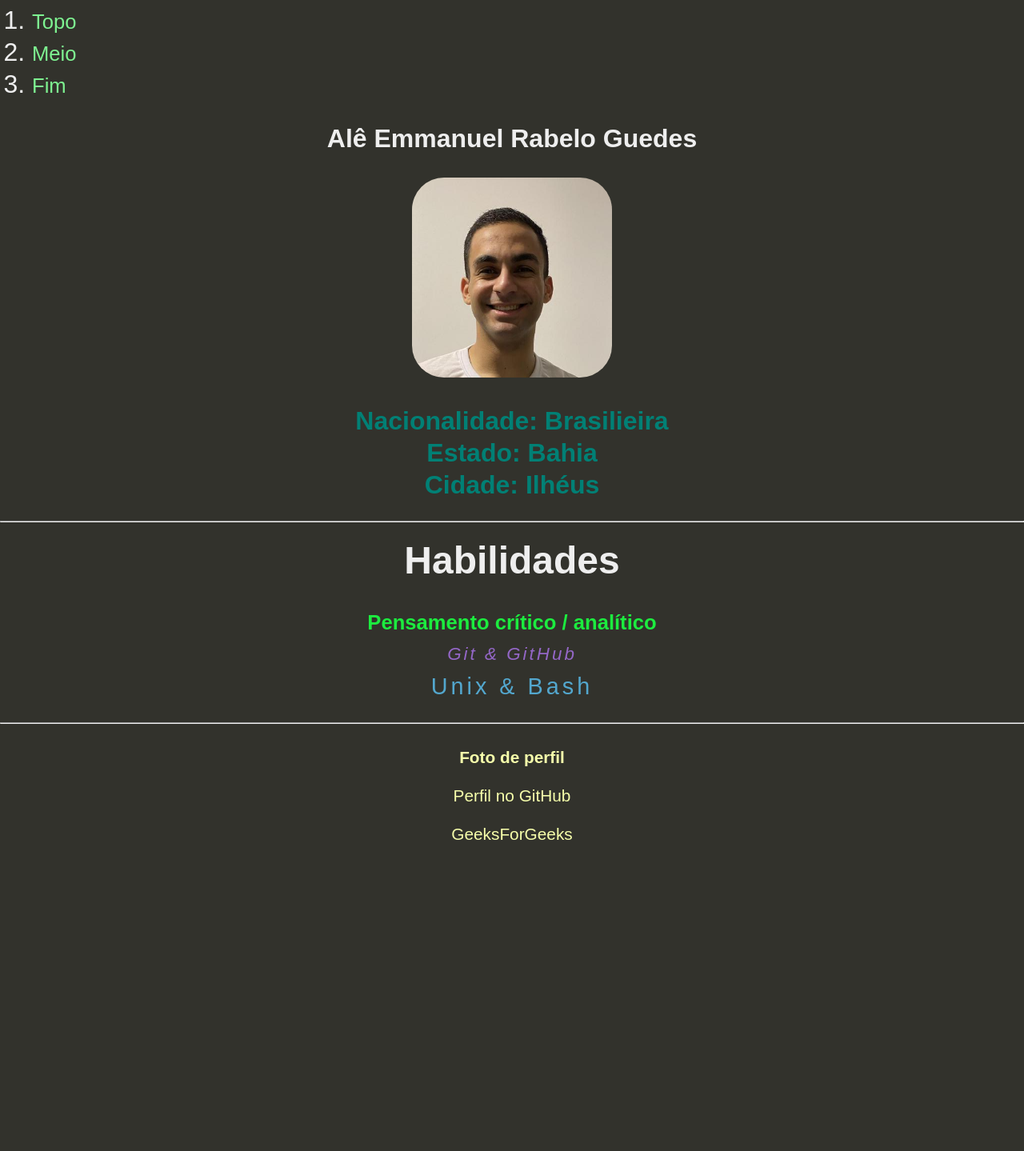
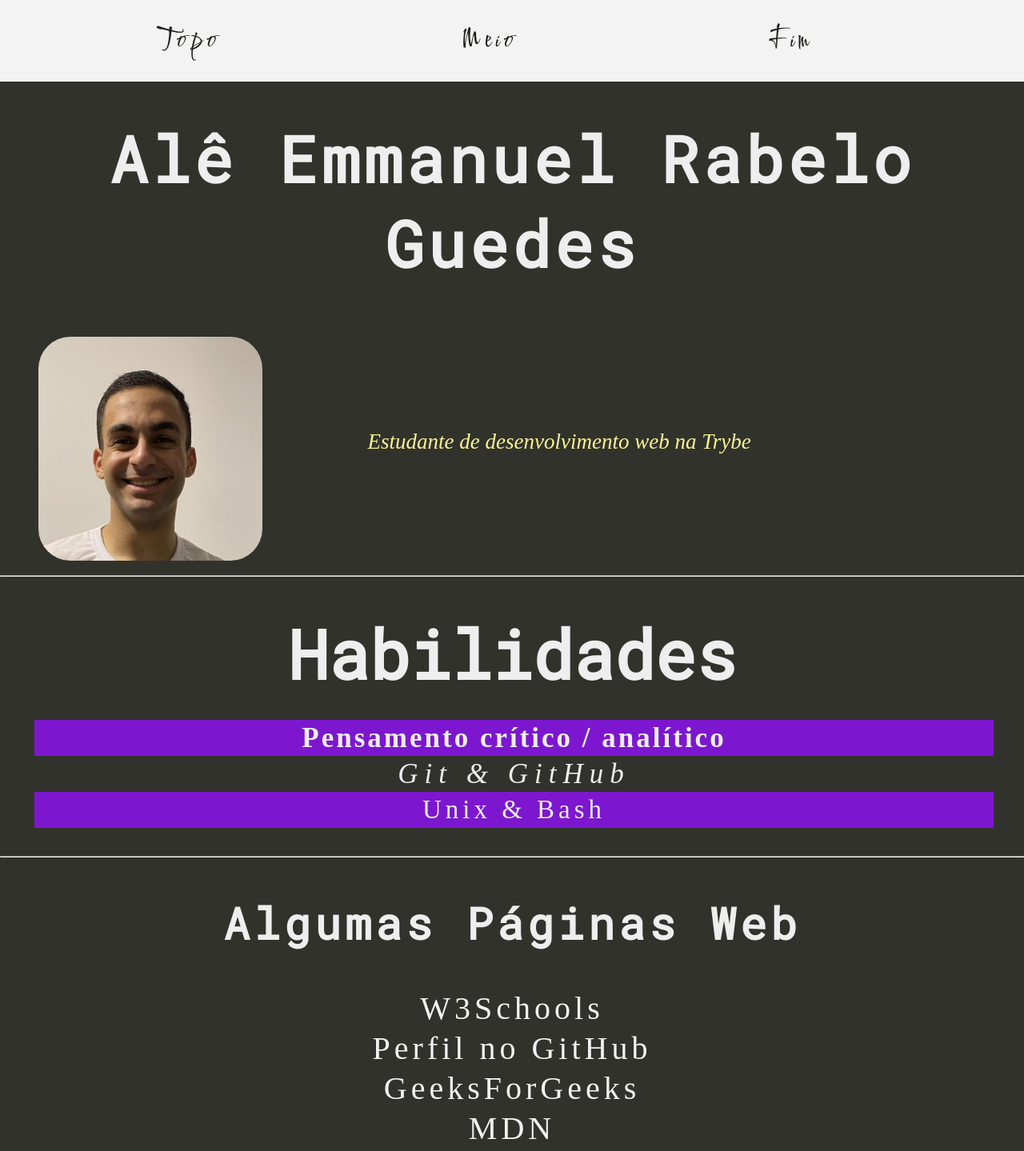
Before and after one commit to RabeloGuedes/rabeloguedes.github.io, a plain HTML site: page index.html in a window 1280 px wide. Shown: the whole page at 80% size. Before the commit the page ends 1085 px from the top, so only its background shows below. Drawn offline with Linux system fonts and the light colour scheme; a web font is replaced by a local one.

Commit message:
Atualiza o portfolio

```diff
--- a/index.html
+++ b/index.html
@@ -6,44 +6,68 @@
     <link rel="stylesheet" href="style.css">
     <link rel="preconnect" href="https://fonts.googleapis.com">
 <link rel="preconnect" href="https://fonts.gstatic.com" crossorigin>
-<link href="https://fonts.googleapis.com/css2?family=Roboto&display=swap" rel="stylesheet">
+<link href="https://fonts.googleapis.com/css2?family=Comforter&family=Roboto+Mono&family=Supermercado+One&display=swap" rel="stylesheet">
 </head>
 <body>
 
-    <ol id="index">
-        <li><a href="#topo">Topo</a></li>
-        <li><a href="#meio">Meio</a></li>
-        <li><a href="#fim">Fim</a></li>
-    </ol>
+    <header> <!-- "Header" -->
+        <ul id="index">
+            <li><a href="#top">Topo</a></li>
+            <li><a href="#middle">Meio</a></li>
+            <li><a href="#bottom">Fim</a></li>
+        </ul>
+    </header> <!-- "Header" -->
 
-    <h1 id="topo">Alê Emmanuel Rabelo Guedes</h1>
+    <hr id="top">
 
-    <img id="foto-de-perfil" src="images/Foto para perfil.jpeg" alt="Foto de Alê Emmanuel Rabelo Guedes">
+    <div id="page-top"> <!-- Page Top -->
 
-    <ul>
-        <li><h4>Nacionalidade: Brasilieira</h4></li>
-        <li><h4>Estado: Bahia</h4></li>
-        <li><h4>Cidade: Ilhéus</h4></li>
-    </ul>
+        <h1>Alê Emmanuel Rabelo Guedes</h1>
+
+        <div id="image-container">
+            <img id="profile-image" src="images/Foto para perfil.jpeg" alt="Foto de Alê Emmanuel Rabelo Guedes"><!-- Profil foto -->
+
+            <p id="description"> <!-- A description list -->
+                Estudante de desenvolvimento web na Trybe
+            </p> <!-- A description list -->
+
+        </div>
+    </div> <!-- Page Top -->
+
 
     <hr>
 
-    <h2 id="meio">Habilidades</h2>
-    <ol id>
-        <li id="ability1"><strong>Pensamento crítico / analítico</strong></li>
-        <li id="ability2"><em>Git & GitHub</em></li>
-        <li id="ability3">Unix & Bash</li>
-    </ol>
+
+    <div id="middle"> <!-- Middle of the page-->
+
+        <h2>Habilidades</h2>
+
+        <div id="abilitys-container">
+            <ul id="abilitys"> <!-- Abilitys' list-->
+                <li><strong>Pensamento crítico / analítico</strong></li>
+                <li><em>Git & GitHub</em></li>
+                <li>Unix & Bash</li>
+            </ul> <!-- Abilitys' list-->
+        </div> <!-- Abilitys' container -->
+
+    </div> <!-- Middle of the page-->
+
 
     <hr>
-    <div id="fim">
-        <a href="#foto-de-perfil"><b>Foto de perfil</b></a>
-        <br>
-        <br>
-        <a href="https://github.com/RabeloGuedes">Perfil no GitHub</a>
-        <br>
-        <br>
-        <a href="https://www.geeksforgeeks.org">GeeksForGeeks</a>
-    </div>
+
+
+    <div id="bottom"> <!-- Bottom of the page-->
+
+        <h2>Algumas Páginas Web</h2>
+
+        <div id="web-pages"> <!-- List of Web pages-->
+            <a href="https://www.w3schools.com" target="_blank">W3Schools</a>
+            <a href="https://github.com/RabeloGuedes" target="_blank">Perfil no GitHub</a>
+            <a href="https://www.geeksforgeeks.org" target="_blank">GeeksForGeeks</a>
+            <a href="https://developer.mozilla.org/" target="_blank">MDN</a>
+        </div>
+
+    </div> <!-- Bottom of the page-->
+
 </body>
 </html>
--- a/style.css
+++ b/style.css
@@ -1,91 +1,172 @@
-* {
-    margin: 0;
-    padding: 0;
-    font-family: sans-serif;
-}
-
+/* General Settings - Begin */
 
 body {
     background-color: #32322C;
     color: #eeeeee;
+    margin: 0;
+    padding: 0;
+}
+
+#page-top, #middle, #bottom {
+    padding: 0 3%;
+}
+
+/* General Settings - End */
+
+
+
+/* Header Settings - Begin */
+
+header {
+    background-color: #f3f3f3;
+    padding: 10px;
+    position: fixed;
+    display: block;
+    top: 0;
+    z-index: 1;
+    width: 100%;
+}
+
+
+#index li {
+    display: inline-block;
+    width: 30%;
     text-align: center;
 }
 
-#foto-de-perfil {
-    width: 250px;
-    border-radius: 40px;
-    margin-top: 30px;
-    display: inline-block;
+#index li a {
+    text-decoration: none;
+    color: #1f1f1b;
+    font-family: 'Comforter';
+    font-size: 35px;
+    letter-spacing: 5px;
+    transition: color 1s;
+    transition: background-color 1s;
+    display: block;
 }
 
-a {
-    text-decoration: none;
+#index li a:hover {
+    color:#f3f3f3;
+    background-color: #1f1f1b;
 }
 
-#topo {
-    font-family: sans-serif;
-    margin-top: 30px;
+/* Header Settings - End */
+
+
+
+/* Page's top's Settings - Begin */
+
+
+#page-top h1 {
+    font-family: 'Roboto Mono';
+    font-size: 80px;
+    letter-spacing: 5px;
+    text-align: center;
+    margin-top: 135px;
 }
 
-ul {
-    font-family: Roboto, sans-serif;
+#image-container {
+    height: 300px;
+    position: relative;
 }
 
-ul, ol {
-    font-size: 2em;
-    margin: 30px 0 25px 0;
+#profile-image {
+    float: left;
+    height: 280px;
+    padding: 10px;
+    border-radius: 50px;
 }
 
-ol > li {
-    line-height: 40px;
+#description {
+    font-family: 'Supermercado One';
+    font-size: 27px;
+    font-style: italic;
+    color: #f8f694;
+    text-align: center;
+    position: absolute;
+    left: 35%;
+    top: 33%;
 }
 
-ul > li > h4 {
-    color: rgb(0, 128, 117);
-    line-height: 40px;
+/* Page's top's Settings - End */
+
+
+
+/* Page's middle's Settings - Begin */
+
+#middle h2 {
+    text-align: center;
+    font-size: 85px;
+    font-family: 'Roboto Mono';
+    margin: 40px 0 0 0;
 }
 
-h2 {
-    font-size: 3em;
-    margin-top: 20px;
+#abilitys-container {
+    display: inline-block;
+    width: 100%;
 }
 
-
-#ability1 {
-    font-size: .8em;
-    color:rgb(28, 236, 63)
+#abilitys {
+    list-style: none;
+    font-size: 27px;
+    font-family: 'Supermercado One';
+    line-height: 45px;
+    text-align: center;
+    margin-left: -35px;
 }
 
-#ability2 {
-    font-size: .7em;
-    letter-spacing: 3px;
-    color:rgb(148, 103, 199)
+#abilitys li:nth-of-type(odd) {
+    background-color: rgb(124, 23, 207);
 }
 
-#ability3 {
-    font-size: .9em;
-    letter-spacing: 4px;
-    color: rgb(83, 167, 206);
+#abilitys li:nth-of-type(1) {
+    font-size: 35px;
+    letter-spacing: 3px;
 }
 
-#fim {
-    font-size: 1.3em;
-    margin-top: 30px;
-    margin-bottom: 30px;
+#abilitys li:nth-of-type(2) {
+    font-size: 35px;
+    letter-spacing: 8px;
 }
 
-#fim > a {
-    color:#f7ffab;
+#abilitys li:nth-of-type(3) {
+    font-size: 33px;
+    letter-spacing: 5px;
+}
+/* Page's middle's Settings - End */
+
+
+/* Page's bottom's Settings - Begin */
+
+#bottom {
+    text-align: center;
 }
 
-#index {
-    text-align: left;
-    margin-left: 40px;
-    margin-top: 5px;
+#bottom h2 {
+    font-size: 55px;
+    font-family: 'Roboto Mono';
+    letter-spacing: 5px;
 }
 
-ol > li > a {
-    font-size: .8em;
-    color:rgb(126, 243, 145);
-    line-height: 3px;
+#web-pages {
+    margin-bottom: 20px;
 }
+
+#web-pages a {
+    color:#f3f3f3;
+    text-decoration: none;
+    font-size: 40px;
+    font-family: 'Supermercado One';
+    letter-spacing: 5px;
+    display: block;
+    line-height: 50px;
+    transition: color 1s;
+    transition: background-color 0.5s;
+}
+
+#web-pages a:hover {
+    background-color: #1f1f1b;
+    color: #c2b2b2;
+}
+
+/* Page's bottom's Settings - End */
```
Also changed, not shown: 1 other file.
